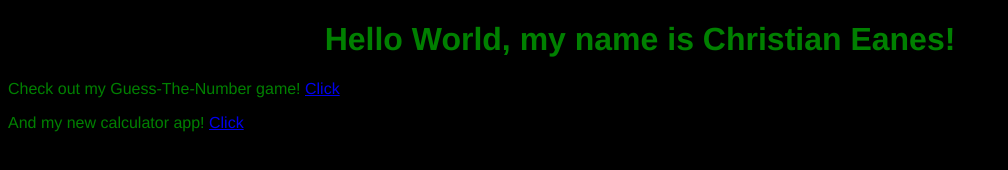
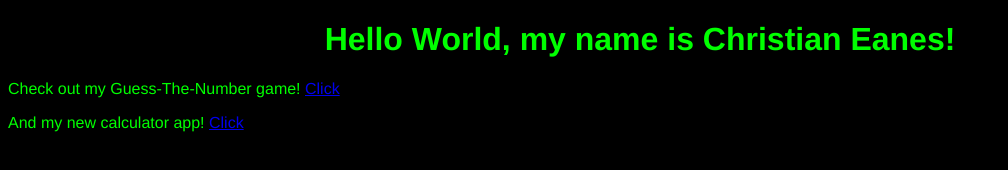
Before and after one commit to Reboot01/Reboot01.github.io, a plain HTML site: page index.html in a window 1280 px wide. Shown: the whole page, without its empty margins (0-1008 px from the left). Drawn offline with Linux system fonts and the light colour scheme.

Commit message:
fixed coloring

```diff
--- a/styles.css
+++ b/styles.css
@@ -4,10 +4,10 @@ body {
 }
 
 h1 {
-    color: green;
+    color: lime;
     text-align: center;
 }
 
 p {
-    color: green;
+    color: lime;
 }
```
